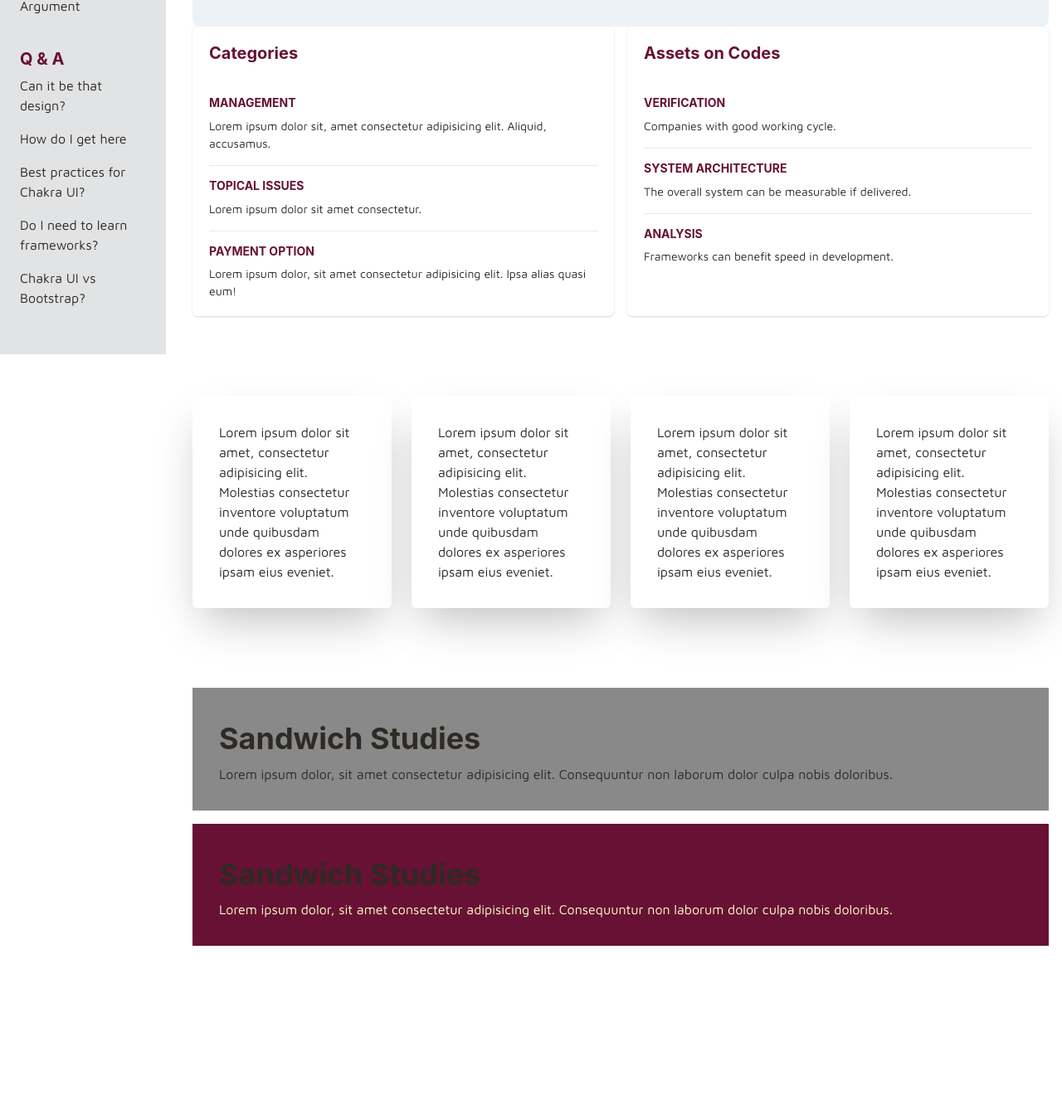
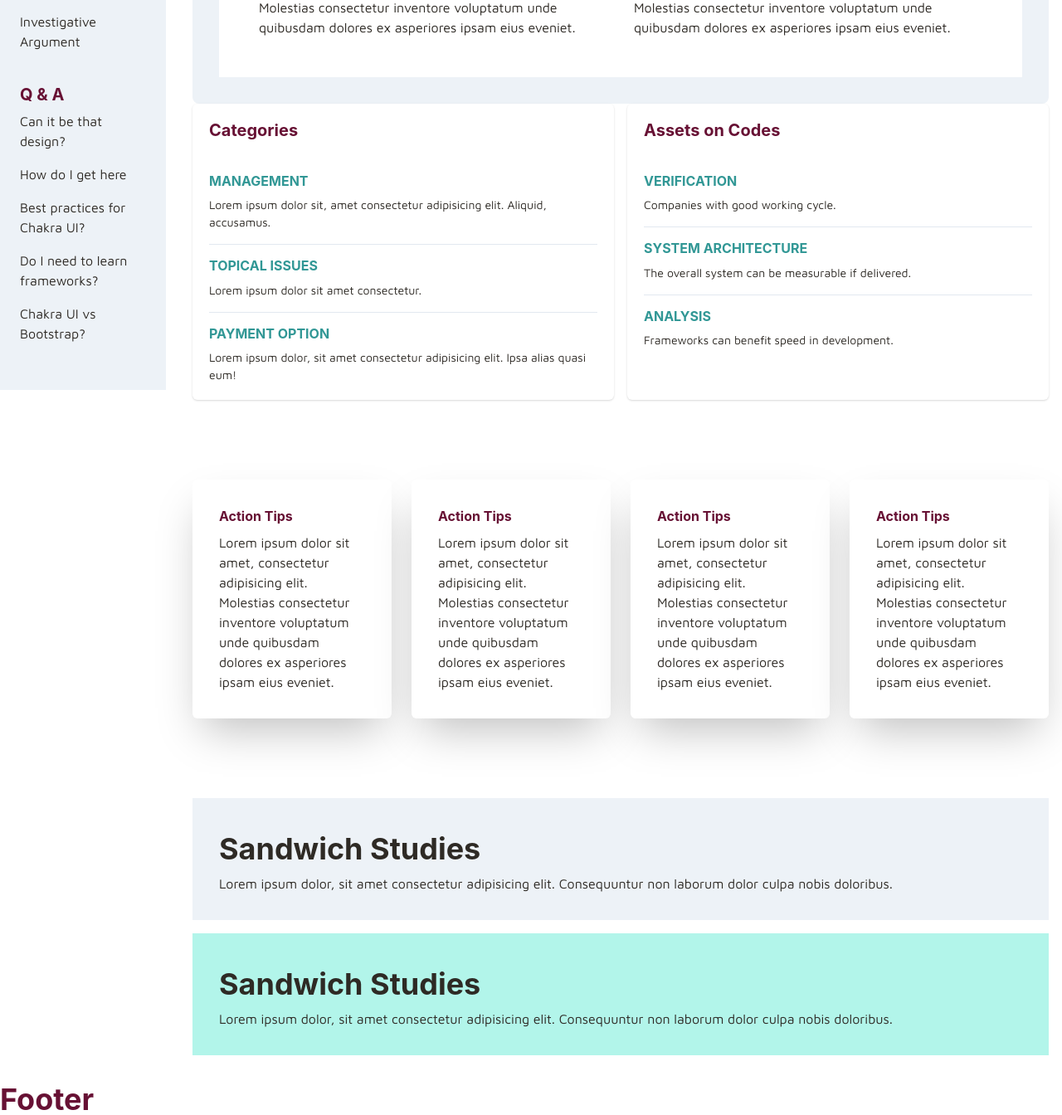
Before and after one commit to Henry-Egboh/jouper, a React (Vite) app: page / in a window 1280 px wide. Shown: the part 1034-2378 px from the top of the page at 83% size. Before the commit the page ends 2206 px from the top, so only its background shows below. Built offline with nearby package versions, Linux system fonts and the light colour scheme.

Commit message:
Added icon to the showcase content. Added Navbar and footer components

```diff
--- a/src/components/Dashboard.jsx
+++ b/src/components/Dashboard.jsx
@@ -9,12 +9,16 @@ import {
 import CardAndImage from "./otherComp/CardAndImage";
 import CardDivider from "./otherComp/CardDivider";
 import GrayBorder from "./otherComp/GrayBorder";
+import { FaBomb } from "react-icons/fa";
 
 const Dashboard = () => {
+
   return (
     <Container maxW="100%">
       {/* showcase menu */}
       <Container py={32} centerContent>
+        <FaBomb fill="teal" color="blue" style={{color: 'red', borderRadius: '50%', border: '4px solid red', padding: '4px'}} size={50} />
+
         <Heading size="2xl" my="1rem">
           Dashing Out
         </Heading>
@@ -35,28 +39,36 @@ const Dashboard = () => {
 
       {/* stack boxes */}
       <HStack as="div" spacing={6} py={24}>
+
         <Box boxShadow="2xl" rounded="md" bg="#fff" p={8}>
+          <Heading mb={2} size={16}>Action Tips</Heading>
           <Text color="#f2f.80">
             Lorem ipsum dolor sit amet, consectetur adipisicing elit. Molestias
             consectetur inventore voluptatum unde quibusdam dolores ex
             asperiores ipsam eius eveniet.
           </Text>
         </Box>
+
         <Box boxShadow="2xl" rounded="md" bg="#fff" p={8}>
+          <Heading mb={2} size={16}>Action Tips</Heading>
           <Text color="#f2f.80">
             Lorem ipsum dolor sit amet, consectetur adipisicing elit. Molestias
             consectetur inventore voluptatum unde quibusdam dolores ex
             asperiores ipsam eius eveniet.
           </Text>
         </Box>
+
         <Box boxShadow="2xl" rounded="md" bg="#fff" p={8}>
+          <Heading mb={2} size={16}>Action Tips</Heading>
           <Text color="#f2f.80">
             Lorem ipsum dolor sit amet, consectetur adipisicing elit. Molestias
             consectetur inventore voluptatum unde quibusdam dolores ex
             asperiores ipsam eius eveniet.
           </Text>
         </Box>
+
         <Box boxShadow="2xl" rounded="md" bg="#fff" p={8}>
+          <Heading mb={2} size={16}>Action Tips</Heading>
           <Text color="#f2f.80">
             Lorem ipsum dolor sit amet, consectetur adipisicing elit. Molestias
             consectetur inventore voluptatum unde quibusdam dolores ex
@@ -67,7 +79,7 @@ const Dashboard = () => {
 
       {/* another stack */}
       <VStack as="div" spacing="1rem" align="stretch" pb={8}>
-        <Box bg="#898989" p={8}>
+        <Box bg="gray.100" p={8}>
           <Heading as="h4" my={2}>
             Sandwich Studies
           </Heading>
@@ -76,11 +88,11 @@ const Dashboard = () => {
             Consequuntur non laborum dolor culpa nobis doloribus.
           </Text>
         </Box>
-        <Box bg="#671134" p={8}>
+        <Box bg="teal.100" p={8}>
           <Heading as="h4" my={2}>
             Sandwich Studies
           </Heading>
-          <Text color="#ffc">
+          <Text>
             Lorem ipsum dolor, sit amet consectetur adipisicing elit.
             Consequuntur non laborum dolor culpa nobis doloribus.
           </Text>
--- a/src/components/layout/Layout.jsx
+++ b/src/components/layout/Layout.jsx
@@ -1,10 +1,14 @@
 import { Outlet } from "react-router-dom";
 import Sidebar from "../otherComp/Sidebar";
 import { Grid, GridItem } from "@chakra-ui/react";
+import NavBar from "../otherComp/NavBar";
+import Footer from "../otherComp/Footer";
 
 const Layout = () => {
   return (
     <>
+      <Grid>
+        <NavBar />
       <Grid templateColumns='repeat(6, 1fr)' columnGap={4}>
         <GridItem colSpan={1}>
           <Sidebar />
@@ -13,6 +17,8 @@ const Layout = () => {
           <Outlet />
         </GridItem>
       </Grid>
+      <Footer />
+      </Grid>
     </>
   );
 };
--- a/src/components/otherComp/CardAndImage.jsx
+++ b/src/components/otherComp/CardAndImage.jsx
@@ -26,7 +26,6 @@ const CardAndImage = () => {
         <Stack>
           <CardBody>
             <Heading size="md">Growth in Technology</Heading>
-
             <Text py="2">
                 Lorem ipsum dolor sit amet consectetur adipisicing elit.
                 Adipisci molestias velit sapiente debitis tempora doloribus
--- a/src/components/otherComp/CardDivider.jsx
+++ b/src/components/otherComp/CardDivider.jsx
@@ -11,6 +11,11 @@ import {
 } from "@chakra-ui/react";
 
 const CardDivider = () => {
+    const h4 = {
+        color: "teal.500",
+        fontSize: "1rem"
+    }
+
   return (
     <main>
         {/* col 1 */}
@@ -23,7 +28,7 @@ const CardDivider = () => {
           <CardBody>
             <Stack divider={<StackDivider />} spacing="4">
               <Box>
-                <Heading size="xs" textTransform="uppercase">
+                <Heading sx={h4} size="xs" textTransform="uppercase">
                   Management
                 </Heading>
                 <Text pt="2" fontSize="sm">
@@ -31,7 +36,7 @@ const CardDivider = () => {
                 </Text>
               </Box>
               <Box>
-                <Heading size="xs" textTransform="uppercase">
+                <Heading sx={h4} size="xs" textTransform="uppercase">
                   Topical Issues
                 </Heading>
                 <Text pt="2" fontSize="sm">
@@ -39,7 +44,7 @@ const CardDivider = () => {
                 </Text>
               </Box>
               <Box>
-                <Heading size="xs" textTransform="uppercase">
+                <Heading sx={h4} size="xs" textTransform="uppercase">
                   Payment Option
                 </Heading>
                 <Text pt="2" fontSize="sm">
@@ -58,7 +63,7 @@ const CardDivider = () => {
           <CardBody>
             <Stack divider={<StackDivider />} spacing="4">
               <Box>
-                <Heading size="xs" textTransform="uppercase">
+                <Heading sx={h4} size="xs" textTransform="uppercase">
                   Verification
                 </Heading>
                 <Text pt="2" fontSize="sm">
@@ -66,7 +71,7 @@ const CardDivider = () => {
                 </Text>
               </Box>
               <Box>
-                <Heading size="xs" textTransform="uppercase">
+                <Heading sx={h4} size="xs" textTransform="uppercase">
                   System Architecture
                 </Heading>
                 <Text pt="2" fontSize="sm">
@@ -74,7 +79,7 @@ const CardDivider = () => {
                 </Text>
               </Box>
               <Box>
-                <Heading size="xs" textTransform="uppercase">
+                <Heading sx={h4} size="xs" textTransform="uppercase">
                   Analysis
                 </Heading>
                 <Text pt="2" fontSize="sm">
--- /dev/null
+++ b/src/components/otherComp/Footer.jsx
@@ -0,0 +1,7 @@
+import { Heading } from '@chakra-ui/react'
+
+export default function Footer() {
+  return (
+   <Heading>Footer</Heading>
+  )
+}
--- /dev/null
+++ b/src/components/otherComp/NavBar.jsx
@@ -0,0 +1,11 @@
+import { Heading } from "@chakra-ui/react";
+
+const NavBar = () => {
+    return (
+        <main>
+            <Heading>Navbar</Heading>
+        </main>
+     );
+}
+
+export default NavBar;
--- a/src/components/otherComp/Sidebar.jsx
+++ b/src/components/otherComp/Sidebar.jsx
@@ -15,7 +15,7 @@ export default function Sidebar() {
 
   return (
     <div>
-      <Stack bg="#e2e3e4" p={6} minH="100vh">
+      <Stack bg="gray.100" p={6} minH="100vh">
         {/* useful links */}
         <Box pt={4}>
           <Heading mb={2} fontSize={16}>
```
Also changed, not shown: src/index.css (line endings or trailing spaces).
